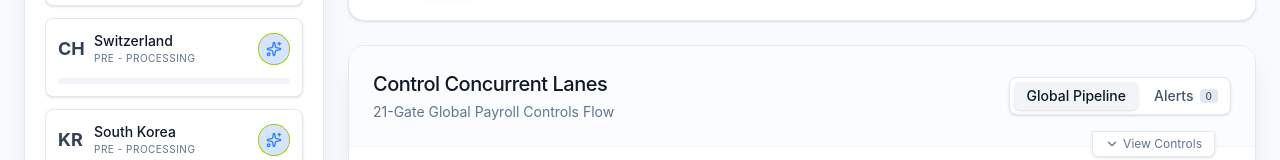
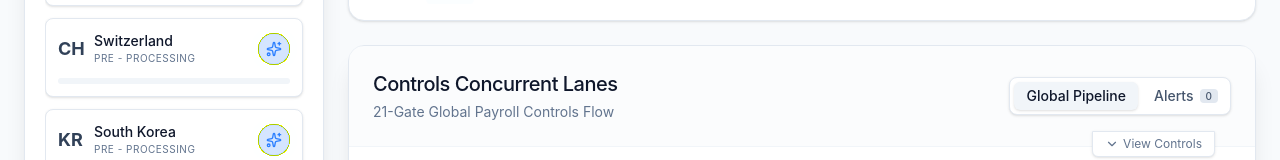
Before and after one commit to kingd33/payroll-dashboard, a React (Vite) app: page / in a window 1280 px wide. Shown: the part 307-467 px from the top of the page. Built offline with nearby package versions, Linux system fonts and the light colour scheme.

Commit message:
fix: Typos in section header text

```diff
--- a/src/App.tsx
+++ b/src/App.tsx
@@ -84,7 +84,7 @@ function App() {
           <section className="bg-white/90 backdrop-blur-md rounded-2xl border border-slate-200 flex flex-col relative shadow-xl flex-1">
             <header className="flex items-center justify-between p-6 border-b border-slate-100 bg-slate-50/50 shrink-0">
                <div className="flex flex-col gap-1">
-                 <h2 className="text-xl font-medium text-slate-900 tracking-tight">Control Concurrent Lanes</h2>
+                 <h2 className="text-xl font-medium text-slate-900 tracking-tight">Controls Concurrent Lanes</h2>
                  <p className="text-sm text-slate-500">21-Gate Global Payroll Controls Flow</p>
                </div>
              <div className="flex items-center gap-2 text-sm text-slate-600 bg-white p-1 rounded-lg border border-slate-200 shadow-sm">
```
